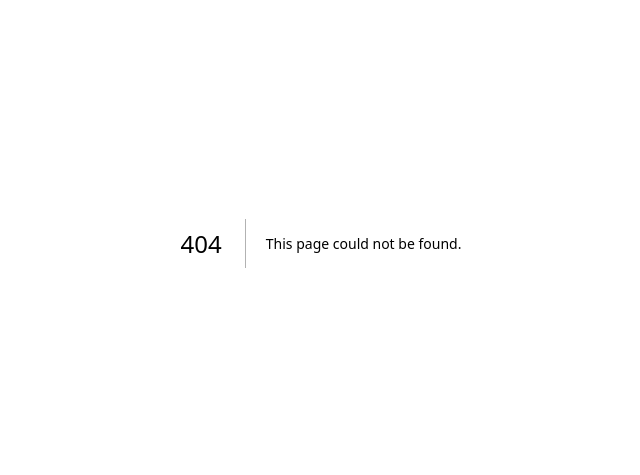
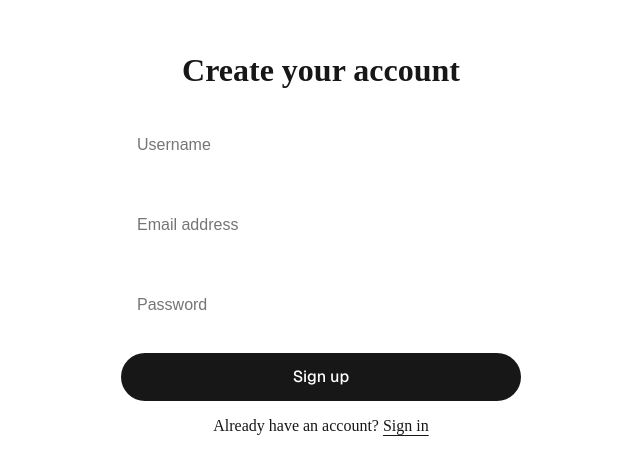
Before and after one commit to DhruvArvindSingh/Collab-draw, a Next.js app in the folder apps/web/: page /signup in a window 1280 px wide. Before the commit this address had no page. Shown: the part 157-632 px from the top of the page, without its empty margins (319-959 px from the left). Built offline with nearby package versions, Linux system fonts and the light colour scheme.

Commit message:
Needs to add Shape storage logic

```diff
--- a/apps/web/app/layout.tsx
+++ b/apps/web/app/layout.tsx
@@ -1,6 +1,6 @@
 import type { Metadata } from "next";
 import localFont from "next/font/local";
-import "./globals.css";
+
 
 const geistSans = localFont({
   src: "./fonts/GeistVF.woff",
--- a/apps/web/app/page.tsx
+++ b/apps/web/app/page.tsx
@@ -27,8 +27,10 @@ export default function Home() {
               type="text"
               placeholder="Enter room code"
               className={styles.roomInput}
+              value={roomCode}
+              onChange={(e) => setRoomCode(e.target.value)}
             />
-            <button className={styles.primary}>Join</button>
+            <button className={styles.primary} onClick={() => router.push(`/room/${roomCode}`)}>Join</button>
           </div>
         </div>
       </main>
--- a/apps/web/app/signin/page.tsx
+++ b/apps/web/app/signin/page.tsx
@@ -1,5 +1,6 @@
 'use client';
 import styles from "./page.module.css";
+import "../globals.css"
 import axios from 'axios';
 import dotenv from 'dotenv';
 import Cookies from 'js-cookie';
--- /dev/null
+++ b/apps/web/app/signup/page.tsx
@@ -0,0 +1,128 @@
+'use client'
+
+import { useState } from 'react'
+import "../globals.css"
+import { useRouter } from 'next/navigation'
+import Link from 'next/link'
+import axios from 'axios';
+import './signup.css'
+
+export default function SignupPage() {
+    const router = useRouter()
+    const [error, setError] = useState<string | null>(null)
+    const [loading, setLoading] = useState(false)
+
+    const handleSubmit = async (e: React.FormEvent<HTMLFormElement>) => {
+        e.preventDefault()
+        setError(null)
+        setLoading(true)
+
+        const formData = new FormData(e.currentTarget)
+        const username = formData.get('username')
+        const email = formData.get('email')
+        const password = formData.get('password')
+
+        try {
+            const response = await axios.post('http://localhost:81/signup', {
+                username,
+                email,
+                password
+            })
+
+            if (response.status !== 200) {
+                throw new Error(response.data.message || 'Something went wrong')
+            }
+            else {
+                console.log("response=", response);
+            }
+
+            router.push('/signin')
+        } catch (err) {
+            setError(err instanceof Error ? err.message : 'Something went wrong')
+        } finally {
+            setLoading(false)
+        }
+    }
+
+    return (
+        <div className="signup-container">
+            <div className="signup-box">
+                <div>
+                    <h2 className="signup-title">
+                        Create your account
+                    </h2>
+                </div>
+                <form className="signup-form" onSubmit={handleSubmit}>
+                    {error && (
+                        <div className="error-message">
+                            <p>{error}</p>
+                        </div>
+                    )}
+                    <div className="form-fields">
+                        <div>
+                            <label htmlFor="username" className="sr-only">
+                                Username
+                            </label>
+                            <input
+                                id="username"
+                                name="username"
+                                type="text"
+                                required
+                                className="input-field"
+                                placeholder="Username"
+                            />
+                        </div>
+                        <div>
+                            <label htmlFor="email" className="sr-only">
+                                Email address
+                            </label>
+                            <input
+                                id="email"
+                                name="email"
+                                type="email"
+                                autoComplete="email"
+                                required
+                                className="input-field"
+                                placeholder="Email address"
+                            />
+                        </div>
+                        <div>
+                            <label htmlFor="password" className="sr-only">
+                                Password
+                            </label>
+                            <input
+                                id="password"
+                                name="password"
+                                type="password"
+                                autoComplete="new-password"
+                                required
+                                className="input-field"
+                                placeholder="Password"
+                            />
+                        </div>
+                    </div>
+
+                    <div>
+                        <button
+                            type="submit"
+                            disabled={loading}
+                            className="submit-button"
+                        >
+                            {loading ? 'Signing up...' : 'Sign up'}
+                        </button>
+                    </div>
+                </form>
+
+                <p className="signin-link-text">
+                    Already have an account?{' '}
+                    <Link
+                        href="/signin"
+                        className="signin-link"
+                    >
+                        Sign in
+                    </Link>
+                </p>
+            </div>
+        </div>
+    )
+}
--- /dev/null
+++ b/apps/web/app/signup/signup.css
@@ -0,0 +1,148 @@
+.signup-container {
+    display: grid;
+    grid-template-rows: 20px 1fr 20px;
+    align-items: center;
+    justify-items: center;
+    min-height: 100svh;
+    padding: 80px;
+    gap: 64px;
+}
+
+.signup-box {
+    width: 100%;
+    max-width: 400px;
+    grid-row-start: 2;
+}
+
+.signup-title {
+    text-align: center;
+    font-size: 2rem;
+    font-weight: 600;
+    margin-bottom: 2rem;
+    color: var(--foreground);
+}
+
+.signup-form {
+    display: flex;
+    flex-direction: column;
+    gap: 1.5rem;
+}
+
+.error-message {
+    padding: 1rem;
+    border-radius: 8px;
+    background: var(--gray-alpha-100);
+}
+
+.error-message p {
+    color: #dc2626;
+    font-size: 0.875rem;
+}
+
+.form-fields {
+    display: flex;
+    flex-direction: column;
+    gap: 1rem;
+}
+
+.form-fields>div {
+    position: relative;
+}
+
+.sr-only {
+    position: absolute;
+    width: 1px;
+    height: 1px;
+    padding: 0;
+    margin: -1px;
+    overflow: hidden;
+    clip: rect(0, 0, 0, 0);
+    white-space: nowrap;
+    border-width: 0;
+}
+
+.input-field {
+    height: 48px;
+    width: 100%;
+    padding: 0 1rem;
+    border-radius: 8px;
+    border: 1px solid var(--gray-alpha-200);
+    background: transparent;
+    color: var(--foreground);
+    font-size: 16px;
+    transition: border-color 0.2s;
+    margin: 0;
+}
+
+.input-field:focus {
+    outline: none;
+    border-color: var(--foreground);
+    z-index: 1;
+}
+
+.form-fields>div:not(:last-child) {
+    margin-bottom: 1rem;
+}
+
+.submit-button {
+    appearance: none;
+    border-radius: 128px;
+    height: 48px;
+    padding: 0 20px;
+    border: none;
+    font-family: var(--font-geist-sans);
+    background: var(--foreground);
+    color: var(--background);
+    font-size: 16px;
+    line-height: 20px;
+    font-weight: 500;
+    cursor: pointer;
+    transition: background 0.2s;
+    width: 100%;
+}
+
+.submit-button:hover {
+    background: var(--button-primary-hover);
+}
+
+.submit-button:disabled {
+    opacity: 0.5;
+    cursor: not-allowed;
+}
+
+.signin-link-text {
+    text-align: center;
+    margin-top: 1rem;
+    color: var(--foreground);
+}
+
+.signin-link {
+    color: var(--foreground);
+    text-decoration: underline;
+    text-underline-offset: 4px;
+}
+
+.signin-link:hover {
+    text-decoration: none;
+}
+
+@media (max-width: 600px) {
+    .signup-container {
+        padding: 32px;
+        padding-bottom: 80px;
+    }
+
+    .signup-box {
+        width: 100%;
+    }
+
+    .submit-button {
+        font-size: 14px;
+        height: 40px;
+        padding: 0 16px;
+    }
+
+    .input-field {
+        height: 40px;
+    }
+}
--- /dev/null
+++ b/apps/web/postcss.config.mjs
@@ -0,0 +1,6 @@
+const config = {
+    plugins: {
+      "@tailwindcss/postcss": {},
+    },
+  };
+  export default config;
```
Also changed, not shown: apps/web/app/room/[room_id]/page.tsx (added, +51 -0 lines), apps/web/hooks/useSocket.jsx (added, +7 -0 lines), 1 other file (tests, documents, lock files or other folders).
